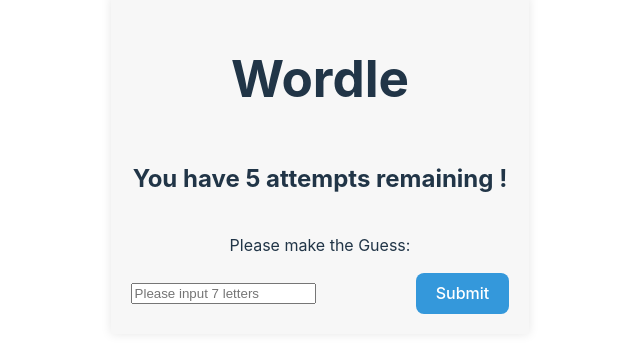
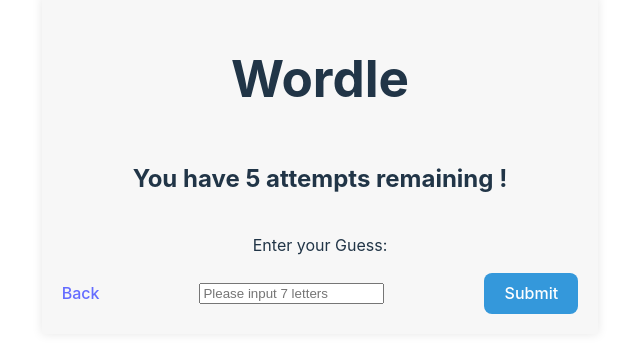
Before and after one commit to hyang98/cs5610_HongYu-YangShang-P2, a React (Vite) app: page /game/hard in a window 1280 px wide. Shown: the part 235-588 px from the top of the page, without its empty margins (320-960 px from the left). Built offline with nearby package versions, Linux system fonts and the light colour scheme.

Commit message:
updated logic to show wordle

```diff
--- a/src/Game.css
+++ b/src/Game.css
@@ -38,6 +38,12 @@
     background-color: #3498db;
     color: white;
 }
+.secretWordStyle
+{
+    color: goldenrod;
+    font-weight: bold;
+}
+
 /* button {
     padding: 12px 24px;
     font-size: 16px;
--- a/src/Game.jsx
+++ b/src/Game.jsx
@@ -1,5 +1,5 @@
-import { useContext, useState, useEffect } from "react";
-import { useParams } from 'react-router-dom';
+import { useState, useEffect } from "react";
+import { Link } from 'react-router-dom'
 import './Game.css';
 import InputGuess from "./InputGuess";
 import GameMessage from "./GameMessage";
@@ -143,14 +143,23 @@
             attempts={attempts}
           />
           <div className="container">
-            <p>Please make the Guess:</p>
+            <p>Enter your Guess:</p>
           </div>
           <div className="containerButton">
+          <div>
+            <Link to="/">Back</Link>
+          </div>
+          {gameDone ? (
+            <div className="secretWordOutput">
+            <p> Wordle Word was:{" "}
+              <span className="secretWordStyle">{secretWord}</span>
+            </p>
+            </div>) : (
             <InputGuess
                 onInput={(event) => inputGuess(event)}
                 value={input}
                 placeholder={`Please input ${secretWord.length} letters`}
-            />
+            />)}
             <div className="buttonLink">
               <button onClick={() => submitInput()} disabled={gameDone}>Submit</button>
             </div>
```
